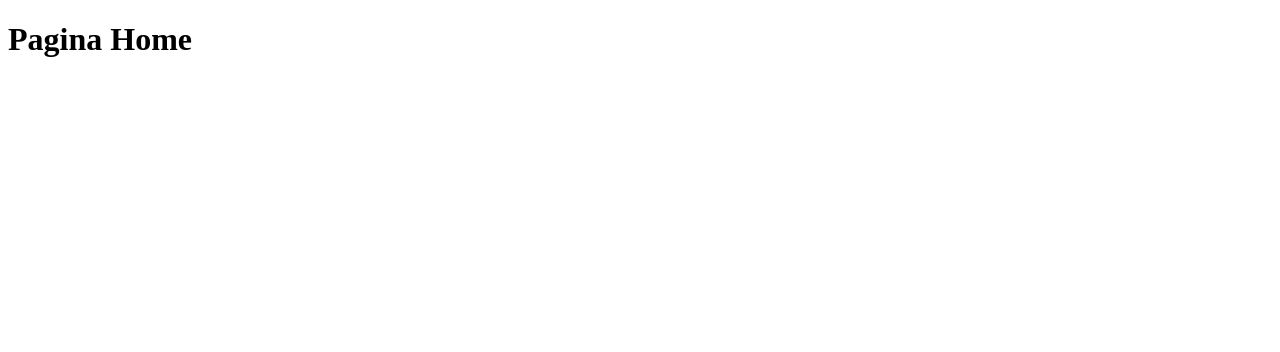
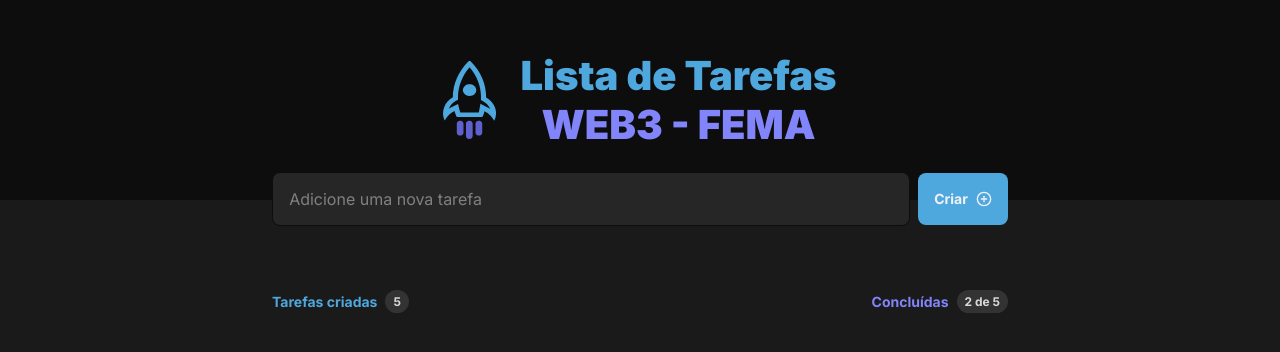
Before and after one commit to vbruno/FEMA-web3-atv02, a React (Vite) app: page / in a window 1280 px wide. Shown: the top 352 px of the page. Built offline with nearby package versions, Linux system fonts and the light colour scheme.

Commit message:
estilizado projeto e add header

```diff
--- a/index.html
+++ b/index.html
@@ -1,9 +1,18 @@
-<!doctype html>
+<!DOCTYPE html>
 <html lang="pt-br">
-
   <head>
     <meta charset="UTF-8" />
-  <link rel="shortcut icon" href="./public/apple-touch-icon.png" type="image/x-icon">
+
+    <link rel="preconnect" href="https://fonts.googleapis.com" />
+    <link rel="preconnect" href="https://fonts.gstatic.com" crossorigin />
+    <link
+      href="https://fonts.googleapis.com/css2?family=Inter:wght@400;700;900&display=swap"
+      rel="stylesheet" />
+
+    <link
+      rel="shortcut icon"
+      href="./apple-touch-icon.png"
+      type="image/x-icon" />
     <meta name="viewport" content="width=device-width, initial-scale=1.0" />
     <title>Lista de Tarefa - WEB3</title>
   </head>
@@ -12,5 +21,4 @@
     <div id="root"></div>
     <script type="module" src="/src/main.jsx"></script>
   </body>
-
 </html>
--- a/package.json
+++ b/package.json
@@ -11,7 +11,9 @@
   },
   "dependencies": {
     "react": "^18.2.0",
-    "react-dom": "^18.2.0"
+    "react-dom": "^18.2.0",
+    "react-icons": "^4.11.0",
+    "styled-components": "^6.1.0"
   },
   "devDependencies": {
     "@types/react": "^18.2.15",
--- a/src/main.jsx
+++ b/src/main.jsx
@@ -1,10 +1,17 @@
-import React from 'react'
-import ReactDOM from 'react-dom/client'
+import React from "react";
+import ReactDOM from "react-dom/client";
+import { ThemeProvider } from "styled-components";
 
-import { Home } from './pages/home'
+import GlobalStyle from "./styles/global.js";
+import theme from "./styles/theme.js";
 
-ReactDOM.createRoot(document.getElementById('root')).render(
+import { Home } from "./pages/home";
+
+ReactDOM.createRoot(document.getElementById("root")).render(
   <React.StrictMode>
-    <Home />
-  </React.StrictMode>,
-)
+    <ThemeProvider theme={theme}>
+      <GlobalStyle />
+      <Home />
+    </ThemeProvider>
+  </React.StrictMode>
+);
--- a/src/pages/home/index.jsx
+++ b/src/pages/home/index.jsx
@@ -1,7 +1,40 @@
+import { FiPlusCircle } from "react-icons/fi";
+import { Container, AddNewTask, ListTasks } from "./styles";
+
+import logo from "../../assets/rocket.svg";
+
 export function Home() {
   return (
-    <div>
-      <h1>Pagina Home</h1>
-    </div>
-  )
+    <Container>
+      <header>
+        <img src={logo} alt="Rocketseat" />
+        <div>
+          <h1>Lista de Tarefas</h1>
+          <h2>WEB3 - FEMA</h2>
+        </div>
+      </header>
+
+      <AddNewTask>
+        <input placeholder="Adicione uma nova tarefa" />
+        <button type="button">
+          Criar
+          <FiPlusCircle />
+        </button>
+      </AddNewTask>
+
+      <ListTasks>
+        <header>
+          <div>
+            <h3>Tarefas criadas</h3>
+            <span>5</span>
+          </div>
+          <div>
+            <h3>Concluídas</h3>
+            <span>2 de 5</span>
+          </div>
+        </header>
+        <main></main>
+      </ListTasks>
+    </Container>
+  );
 }
--- /dev/null
+++ b/src/pages/home/styles.js
@@ -0,0 +1,157 @@
+import styled from "styled-components";
+
+export const Container = styled.div`
+  width: 100%;
+  height: 100vh;
+
+  display: flex;
+  flex-direction: column;
+  align-items: center;
+
+  > header {
+    width: 100%;
+    height: 200px;
+
+    display: flex;
+    align-items: center;
+    justify-content: center;
+
+    gap: 24px;
+
+    text-align: center;
+
+    background-color: ${({ theme }) => theme.COLORS.GRAY_700};
+
+    h1 {
+      color: ${({ theme }) => theme.COLORS.BLUE};
+      font-family: Inter;
+      font-size: 40px;
+      font-style: normal;
+      font-weight: 900;
+      line-height: normal;
+    }
+
+    h2 {
+      color: ${({ theme }) => theme.COLORS.PURPLE};
+      font-family: Inter;
+      font-size: 40px;
+      font-style: normal;
+      font-weight: 900;
+      line-height: normal;
+    }
+  }
+`;
+
+export const AddNewTask = styled.div`
+  display: flex;
+  flex-direction: row;
+  align-items: center;
+
+  gap: 8px;
+
+  margin-top: -28px;
+
+  > input {
+    width: 638px;
+    height: 54px;
+
+    padding: 16px;
+
+    border: 1px solid ${({ theme }) => theme.COLORS.GRAY_700};
+    border-radius: 8px;
+
+    background: ${({ theme }) => theme.COLORS.GRAY_500};
+    color: ${({ theme }) => theme.COLORS.GRAY_100};
+    font-family: Inter;
+    font-size: 16px;
+    font-style: normal;
+    font-weight: 400;
+    line-height: 140%;
+
+    &::placeholder {
+      color: ${({ theme }) => theme.COLORS.GRAY_300};
+      font-family: Inter;
+      font-size: 16px;
+      font-style: normal;
+      font-weight: 400;
+      line-height: 140%; /* 22.4px */
+    }
+  }
+
+  > button {
+    display: flex;
+    align-items: center;
+    justify-content: center;
+
+    gap: 8px;
+
+    width: auto;
+    height: 52px;
+
+    border: none;
+    border-radius: 8px;
+
+    padding: 16px;
+
+    background: ${({ theme }) => theme.COLORS.BLUE};
+
+    color: ${({ theme }) => theme.COLORS.GRAY_100};
+    font-family: Inter;
+    font-size: 14px;
+    font-style: normal;
+    font-weight: 700;
+    line-height: 140%; /* 19.6px */
+
+    svg {
+      font-size: 16px;
+    }
+  }
+`;
+
+export const ListTasks = styled.div`
+  width: 736px;
+
+  margin-top: 64px;
+
+  > header {
+    display: flex;
+    flex-direction: row;
+
+    justify-content: space-between;
+
+    > div {
+      display: flex;
+      flex-direction: row;
+      align-items: center;
+
+      gap: 8px;
+
+      > h3 {
+        color: ${({ theme }) => theme.COLORS.BLUE};
+        font-family: Inter;
+        font-size: 14px;
+        font-style: normal;
+        font-weight: 700;
+        line-height: normal;
+      }
+
+      > span {
+        padding: 4px 8px;
+        border: none;
+        border-radius: 999px;
+
+        background: ${({ theme }) => theme.COLORS.GRAY_400};
+        color: ${({ theme }) => theme.COLORS.GRAY_200};
+        font-family: Inter;
+        font-size: 12px;
+        font-style: normal;
+        font-weight: 700;
+        line-height: normal;
+      }
+    }
+
+    > div:nth-child(2) h3 {
+      color: ${({ theme }) => theme.COLORS.PURPLE};
+    }
+  }
+`;
--- /dev/null
+++ b/src/styles/global.js
@@ -0,0 +1,39 @@
+import { createGlobalStyle } from "styled-components";
+
+export default createGlobalStyle`
+  * {
+    margin: 0;
+    padding: 0;
+    box-sizing: border-box;
+  }
+
+  body {
+    background-color: ${({ theme }) => theme.COLORS.GRAY_600};
+    color: ${({ theme }) => theme.COLORS.WHITE};
+
+    -webkit-font-smoothing: antialiased;
+
+  }
+
+  body, input, button, textarea {
+    font-family: 'Inter', sans-serif;
+  }
+
+  input, button, textarea:focus {
+    border: none;
+    outline: none;
+  }
+
+  a {
+    text-decoration: none;
+  }
+
+  button, a {
+    cursor: pointer;
+    transition: filter 0.2s;
+  }
+
+  button:hover, a:hover {
+    filter: brightness(0.9);
+  }
+`;
--- /dev/null
+++ b/src/styles/theme.js
@@ -0,0 +1,22 @@
+export default {
+  COLORS: {
+    WHITE: "#F4EDE8",
+    BLACK: "#000000",
+
+    GRAY_100: "#F2F2F2",
+    GRAY_200: "#D9D9D9",
+    GRAY_300: "#808080",
+    GRAY_400: "#333333",
+    GRAY_500: "#262626",
+    GRAY_600: "#1A1A1A",
+    GRAY_700: "#0D0D0D",
+
+    PURPLE: "#8284FA",
+    PURPLE_DARK: "#8284FA",
+
+    BLUE: "#4EA8DE",
+    BLUE_DARK: "#1E6F9F",
+
+    RED: "#FF002E",
+  },
+};
```
Also changed, not shown: src/assets/rocket.svg (added), 1 other file (tests, documents, lock files or other folders). Lines whose indentation alone changed are shown as unchanged.
